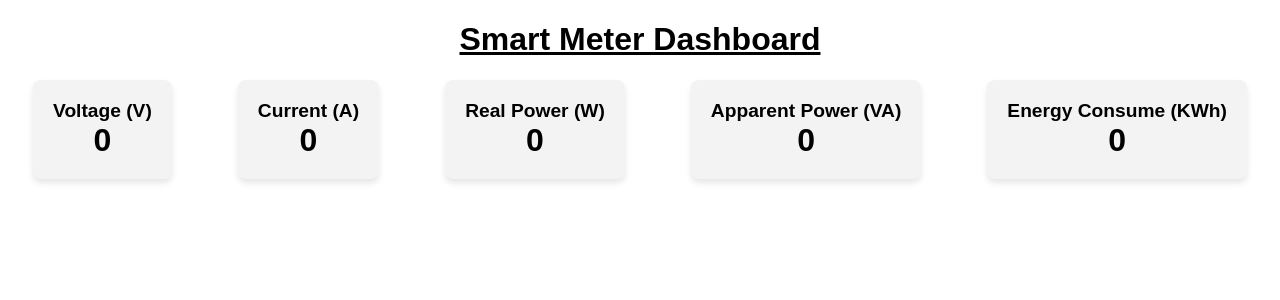
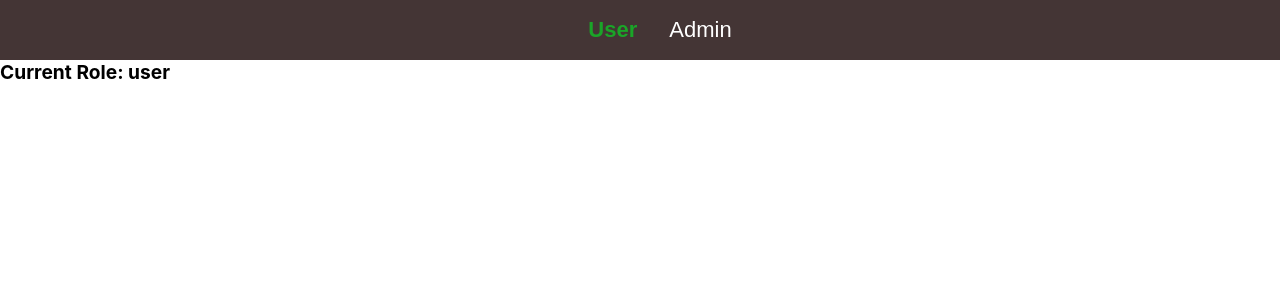
Before and after one commit to Vipin019/smart-meter-security, a React (Create React App) app in the folder client/: page / in a window 1280 px wide. Shown: the top 300 px of the page. Built offline with nearby package versions, Linux system fonts and the light colour scheme; no server answers.

Commit message:
Routing by Prince

```diff
--- a/client/package.json
+++ b/client/package.json
@@ -8,6 +8,7 @@
     "@testing-library/user-event": "^13.5.0",
     "react": "^18.2.0",
     "react-dom": "^18.2.0",
+    "react-router-dom": "^6.17.0",
     "react-scripts": "5.0.1",
     "socket.io-client": "^4.7.2",
     "web-vitals": "^2.1.4"
--- a/client/src/App.js
+++ b/client/src/App.js
@@ -1,14 +1,36 @@
-import logo from "./logo.svg";
+// import logo from "./logo.svg";
 import "./App.css";
 import Notification from "./Notification";
 import Data from "./data";
+import React, { useState } from 'react';
+import Navbar from './navbar';
+import {
+  BrowserRouter as Router,
+  Routes,
+  Route
+} from "react-router-dom";
 
 function App() {
+  const [currentRole, setCurrentRole] = useState('user');
+
+  const handleRoleSelection = (role) => {
+    setCurrentRole(role);
+  };
+
   return (
-    <div className="App">
-      {/* <Notification /> */}
-      <Data />
-    </div>
+    <>
+      <Router>
+        <Navbar onSelectRole={handleRoleSelection} />
+        <h2>Current Role: {currentRole}</h2>
+        <div className="App">
+          <Routes>
+            <Route exact path="/user" element={<Data/>}/>
+            <Route exact path="/admin" element={<Notification/>}/>
+          </Routes>
+        </div>
+      </Router>
+    </>
+
   );
 }
 
--- /dev/null
+++ b/client/src/Navbar.css
@@ -0,0 +1,46 @@
+/* Created by Prince Kumar (20UEE058) */
+.navbar {
+    background-color: #443535;
+    display: flex;
+    justify-content: center;
+    align-items: center;
+    height: 60px;
+  }
+
+  .nav-list {
+    height: 100%;
+    list-style-type: none;
+    display: flex;
+    justify-content: center;
+    align-items: center;
+    gap: 20px;
+  }
+
+  .nav-list li {
+    height: 100%;
+    width: 100%;
+    font-family: sans-serif;
+    font-size: 30px;
+    font-weight: 300;
+    color: #fff;
+  }
+
+  button {
+    background-color: transparent;
+    height: 100%;
+    width: 100%;
+    font-size: 22px;
+    border: none;
+    color: #fff;
+    cursor: pointer;
+  }
+
+  button:hover {
+    text-decoration: underline;
+    color: rgb(35, 161, 154);
+  }
+
+  button.selected {
+    font-weight: bold;
+    color: rgb(26, 165, 40);
+  }
--- /dev/null
+++ b/client/src/navbar.js
@@ -0,0 +1,33 @@
+// Created by Prince Kumar (20UEE058)
+
+import React, {useState} from "react";
+import "./Navbar.css";
+import { Link } from "react-router-dom";
+
+const Navbar = () => {
+    const [selectedRole, setSelectedRole] = useState('user');
+
+    const handleRoleSelect = (role) => {
+      setSelectedRole(role);
+    };
+  return (
+    <nav className="navbar">
+      <ul className="nav-list">
+        <li>
+          <Link to="/user">
+            <button onClick={() => handleRoleSelect('user')}
+            className={selectedRole === 'user' ? 'selected' : ''}>User</button>
+          </Link>
+        </li>
+        <li>
+          <Link to="/admin">
+            <button onClick={() => handleRoleSelect('admin')}
+            className={selectedRole === 'admin' ? 'selected' : ''}>Admin</button>
+          </Link>
+        </li>
+      </ul>
+    </nav>
+  );
+};
+
+export default Navbar;
```
Also changed, not shown: 1 other file (tests, documents, lock files or other folders).
